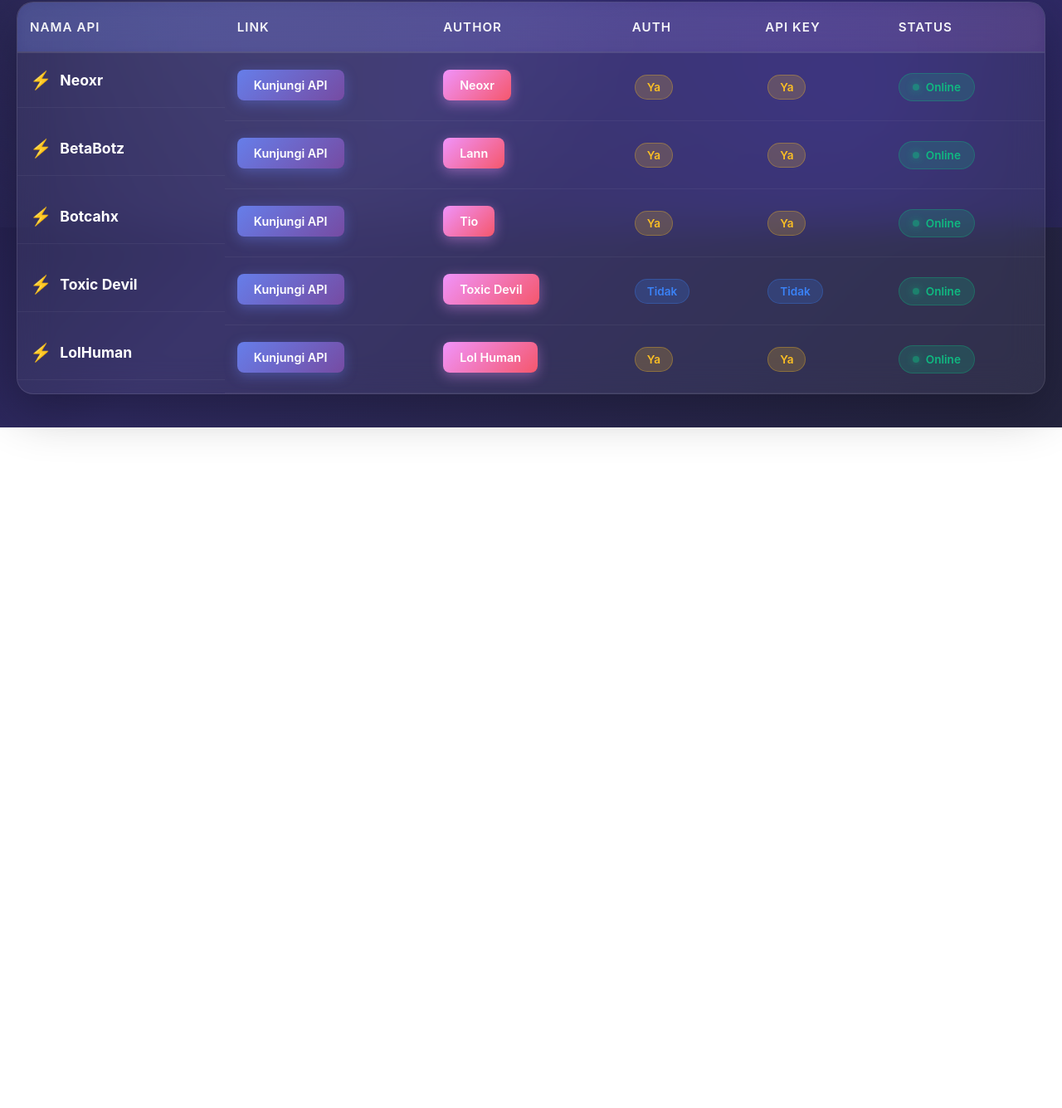
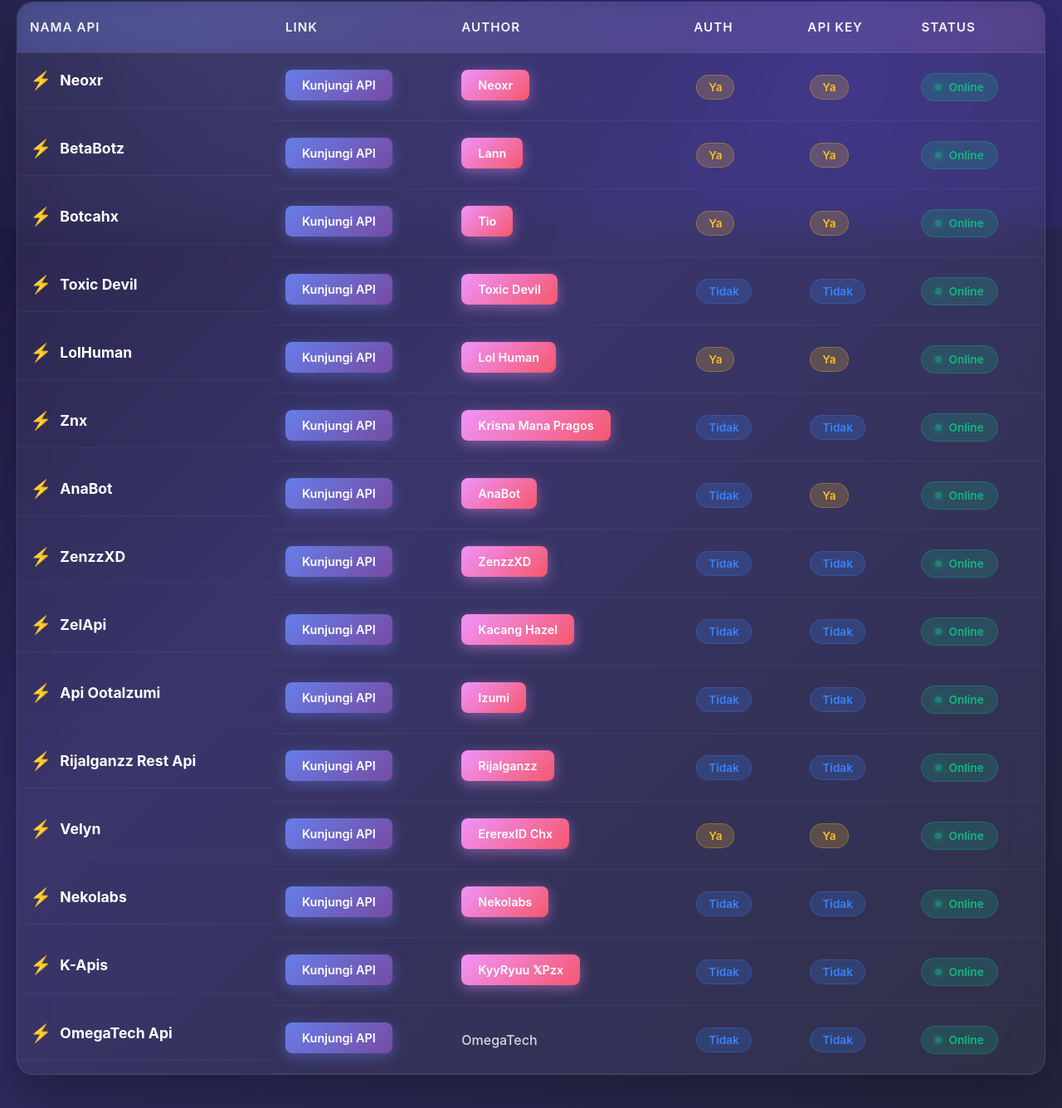
Before and after one commit to ShiinjiZX/Data-APIs, a plain HTML site: page index.html in a window 1280 px wide. Shown: the part 526-1861 px from the top of the page at 83% size. Before the commit the page ends 1041 px from the top, so only its background shows below. Drawn offline with Linux system fonts and the light colour scheme; no server answers.

Commit message:
Upload index.html

```diff
--- a/index.html
+++ b/index.html
@@ -641,6 +641,116 @@ const apisData = [
         auth: true,
         apikey: true,
         status: "online"
+    },
+    {
+        nama: "Znx",
+        link: "https://zenitsu.web.id",
+        author: {
+            nama: "Krisna Mana Pragos",
+            sosmed: "https://github.com/krsna081"
+        },
+        auth: false,
+        apikey: false,
+        status: "online"
+    },
+    {
+        nama: "AnaBot",
+        link: "https://anabot.my.id",
+        author: {
+            nama: "AnaBot",
+            sosmed: "https://whatsapp.com/channel/0029VaEo7EqH5JM74UhNHi2c"
+        },
+        auth: false,
+        apikey: true,
+        status: "online"
+    },
+    {
+        nama: "ZenzzXD",
+        link: "https://api.zenzxz.my.id",
+        author: {
+            nama: "ZenzzXD",
+            sosmed: "https://t.me/zenzzxz"
+        },
+        auth: false,
+        apikey: false,
+        status: "online"
+    },
+    {
+        nama: "ZelApi",
+        link: "https://zelapioffciall.koyeb.app",
+        author: {
+            nama: "Kacang Hazel",
+            sosmed: "https://whatsapp.com/channel/0029Vb4HHTJFCCoYgkMjn93K"
+        },
+        auth: false,
+        apikey: false,
+        status: "online"
+    },
+    {
+        nama: "Api OotaIzumi",
+        link: "https://api.ootaizumi.web.id/",
+        author: {
+            nama: "Izumi",
+            sosmed: "https://github.com/izuku-mii"
+        },
+        auth: false,
+        apikey: false,
+        status: "online"
+    },
+    {
+        nama: "Rijalganzz Rest Api",
+        link: "https://rijalganzz.web.id",
+        author: {
+            nama: "Rijalganzz",
+            sosmed: "https://whatsapp.com/channel/0029Vb6ru1s2Jl87BaI4RJ1H"
+        },
+        auth: false,
+        apikey: false,
+        status: "online"
+    },
+    {
+        nama: "Velyn",
+        link: "https://www.velyn.mom",
+        author: {
+            nama: "ErerexID Chx",
+            sosmed: "https://contact.velyn.mom"
+        },
+        auth: true,
+        apikey: true,
+        status: "online"
+    },
+    {
+        nama: "Nekolabs",
+        link: "https://api.nekolabs.web.id/",
+        author: {
+            nama: "Nekolabs",
+            sosmed: "https://whatsapp.com/channel/0029Vb9MIdiDDmFXasVPVG1t"
+        },
+        auth: false,
+        apikey: false,
+        status: "online"
+    },
+    {
+        nama: "K-Apis",
+        link: "https://api.kzy.my.id",
+        author: {
+            nama: "KyyRyuu 𝕏Pzx",
+            sosmed: "https://profile.kzy.my.id"
+        },
+        auth: false,
+        apikey: false,
+        status: "online"
+    },
+    {
+        nama: "OmegaTech Api",
+        link: "https://omegatech-api.dixonomega.tech/",
+        author: {
+            nama: "OmegaTech",
+            sosmed: null
+        },
+        auth: false,
+        apikey: false,
+        status: "online"
     }
 ];
 
```
